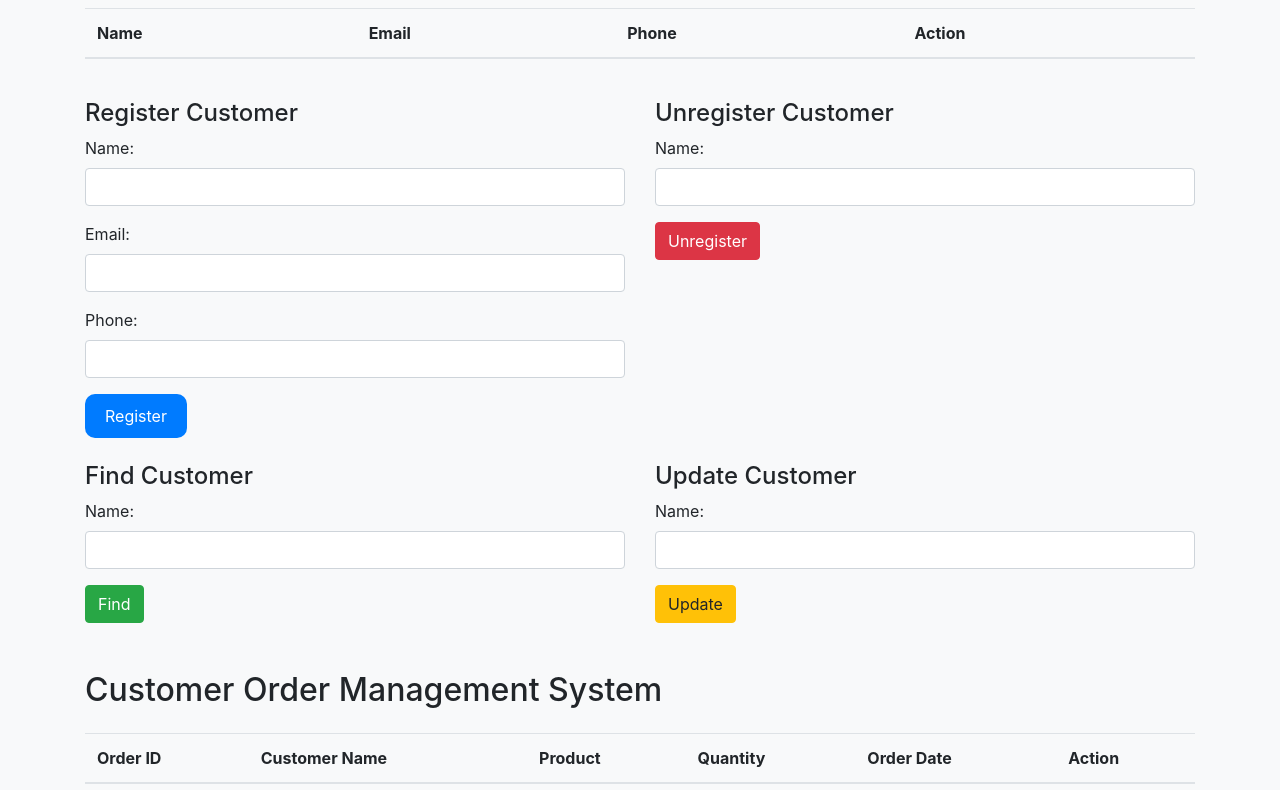
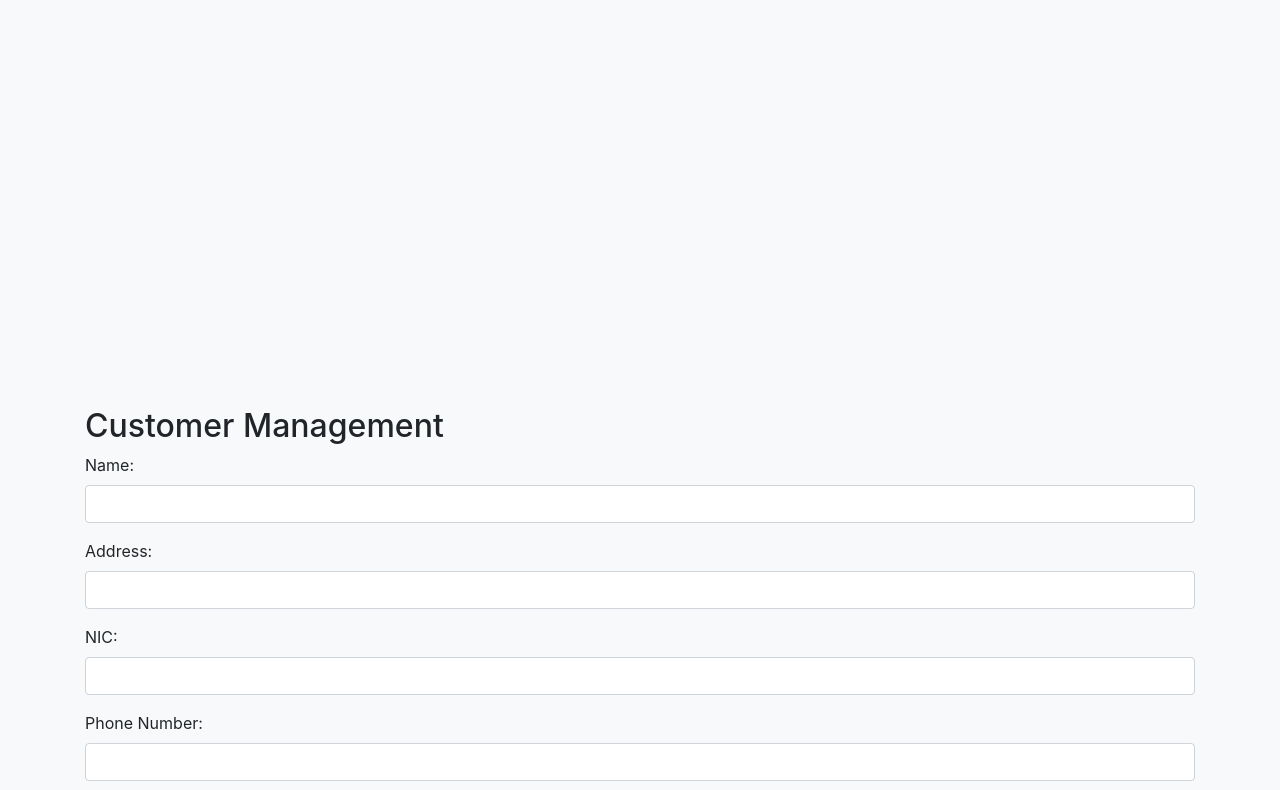
Before and after one commit to jayawickrma/POS-system-Boostrap, a plain HTML site: page Applying SPA.html in a window 1280 px wide. Shown: the part 389-1179 px from the top of the page. Drawn offline with nearby package versions, Linux system fonts and the light colour scheme.

Commit message:
applying MVC

```diff
--- a/Applying SPA.html
+++ b/Applying SPA.html
@@ -36,11 +36,15 @@
         .btn-primary:hover {
             background-color: #0056b3;
         }
+        #dash{
+            width: 1200px;
+            height: 700px;
+        }
     </style>
 
 </head>
 <body>
-<section>
+<section id="dash">
     <div class="container mt-5">
         <div class="row">
             <div class="col-md-4 mb-4">
@@ -77,82 +81,78 @@
 
 <!--                    customer management-->
 <section>
+    <div class="container mt-5">
+        <h2>Customer Management</h2>
+        <form id="customerForm">
+            <div class="form-group">
+                <label for="name">Name:</label>
+                <input type="text" class="form-control" id="name" required>
+            </div>
+            <div class="form-group">
+                <label for="address">Address:</label>
+                <input type="text" class="form-control" id="address" required>
+            </div>
+            <div class="form-group">
+                <label for="nic">NIC:</label>
+                <input type="text" class="form-control" id="nic" required>
+            </div>
+            <div class="form-group">
+                <label for="phone">Phone Number:</label>
+                <input type="text" class="form-control" id="phone" required>
+            </div>
+            <button type="submit" class="btn btn-primary">Add Customer</button>
+        </form>
 
-    <div class="container mt-5">
-        <h2>Customer Manage Page</h2>
-        <div class="row mt-4">
-            <div class="col-md-12">
-                <table class="table table-striped">
+        <table class="table mt-4">
             <thead>
             <tr>
                 <th>Name</th>
-                        <th>Email</th>
-                        <th>Phone</th>
+                <th>Address</th>
+                <th>NIC</th>
+                <th>Phone Number</th>
                 <th>Action</th>
             </tr>
             </thead>
-                    <tbody id="customerTableBody">
+            <tbody id="customerTable">
+            <!-- Customer data will be appended here -->
             </tbody>
         </table>
     </div>
+
+    <!-- Modal for update -->
+    <div class="modal fade" id="updateModal">
+        <div class="modal-dialog">
+            <div class="modal-content">
+                <div class="modal-header">
+                    <h4 class="modal-title">Update Customer</h4>
+                    <button type="button" class="close" data-dismiss="modal">&times;</button>
                 </div>
-
-        <div class="row mt-4">
-            <div class="col-md-6">
-                <h4>Register Customer</h4>
-                <form id="registerForm">
-                    <div class="form-group">
-                        <label for="registerName">Name:</label>
-                        <input type="text" class="form-control" id="registerName" required>
-                    </div>
-                    <div class="form-group">
-                        <label for="registerEmail">Email:</label>
-                        <input type="email" class="form-control" id="registerEmail" required>
-                    </div>
-                    <div class="form-group">
-                        <label for="registerPhone">Phone:</label>
-                        <input type="text" class="form-control" id="registerPhone" required>
-                    </div>
-                    <button type="submit" class="btn btn-primary">Register</button>
-                </form>
-            </div>
-            <div class="col-md-6">
-                <h4>Unregister Customer</h4>
-                <form id="unregisterForm">
-                    <div class="form-group">
-                        <label for="unregisterName">Name:</label>
-                        <input type="text" class="form-control" id="unregisterName" required>
-                    </div>
-                    <button type="submit" class="btn btn-danger">Unregister</button>
-                </form>
-            </div>
-        </div>
-
-        <div class="row mt-4">
-            <div class="col-md-6">
-                <h4>Find Customer</h4>
-                <form id="findForm">
-                    <div class="form-group">
-                        <label for="findName">Name:</label>
-                        <input type="text" class="form-control" id="findName" required>
-                    </div>
-                    <button type="submit" class="btn btn-success">Find</button>
-                </form>
-            </div>
-            <div class="col-md-6">
-                <h4>Update Customer</h4>
+                <div class="modal-body">
                     <form id="updateForm">
+                        <input type="hidden" id="updateId">
                         <div class="form-group">
                             <label for="updateName">Name:</label>
                             <input type="text" class="form-control" id="updateName" required>
                         </div>
-                    <button type="submit" class="btn btn-warning">Update</button>
+                        <div class="form-group">
+                            <label for="updateAddress">Address:</label>
+                            <input type="text" class="form-control" id="updateAddress" required>
+                        </div>
+                        <div class="form-group">
+                            <label for="updateNIC">NIC:</label>
+                            <input type="text" class="form-control" id="updateNIC" required>
+                        </div>
+                        <div class="form-group">
+                            <label for="updatePhone">Phone Number:</label>
+                            <input type="text" class="form-control" id="updatePhone" required>
+                        </div>
+                        <button type="submit" class="btn btn-primary">Update</button>
                     </form>
                 </div>
             </div>
         </div>
+    </div>
 </section>
-
 <!--                    place holder -->
 
 <sction>
--- a/Controller/customer.js
+++ b/Controller/customer.js
@@ -18,7 +18,7 @@ $(document).ready(function(){
         var address = $("#address").val();
         var nic = $("#nic").val();
         var phone = $("#phone").val();
-        var customer = new Customer(name, address, nic, phone); // Create a new instance of Customer
+        var customer = new customerModel(name, address, nic, phone);
         customers.push(customer);
         displayCustomers();
         $("#name, #address, #nic, #phone").val("");
```
Lines whose indentation alone changed are shown as unchanged.
